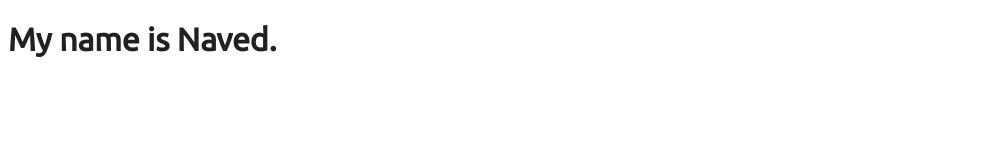
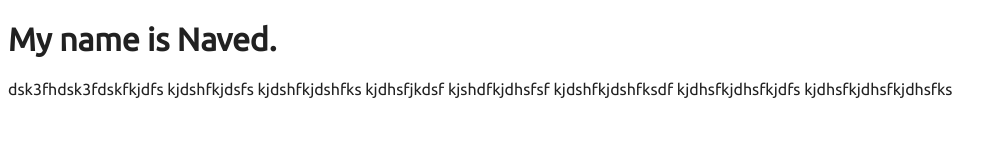
Before and after one commit to naved888/portfolio-webpage, a plain HTML site: page index.html in a window 1280 px wide. Shown: the whole page, without its empty margins (0-1007 px from the left). Drawn offline with Linux system fonts and the light colour scheme.

Commit message:
chore: Added a paragraph

```diff
--- a/index.html
+++ b/index.html
@@ -9,5 +9,6 @@
 </head>
 <body>
 <h1>My name is Naved.</h1>
+<p>dsk3fhdsk3fdskfkjdfs kjdshfkjdsfs kjdshfkjdshfks kjdhsfjkdsf kjshdfkjdhsfsf kjdshfkjdshfksdf kjdhsfkjdhsfkjdfs kjdhsfkjdhsfkjdhsfks</p>
 </body>
 </html>
```
